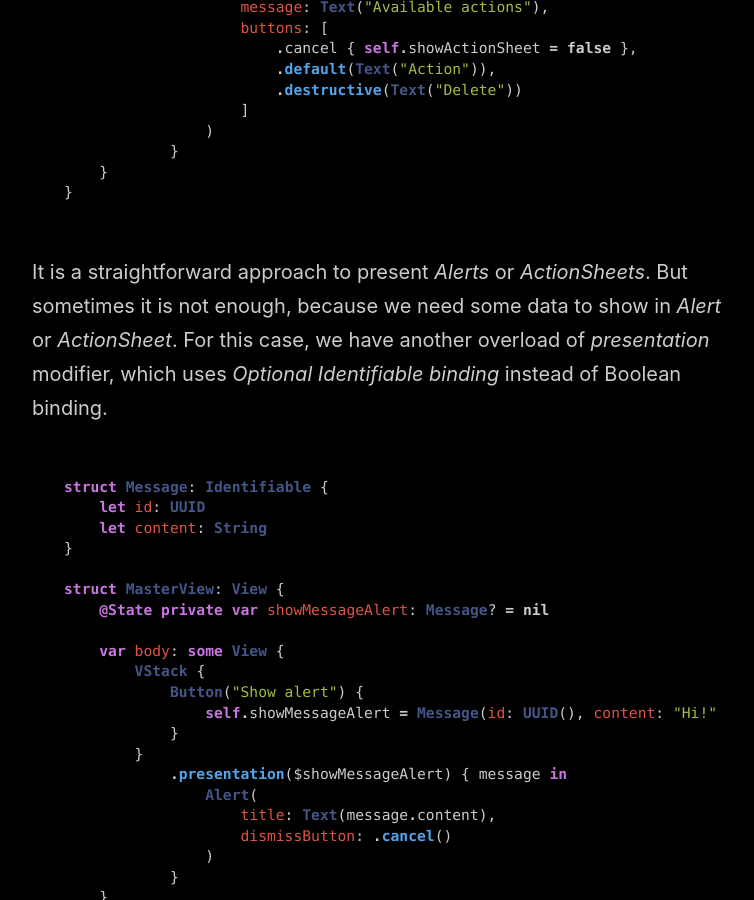
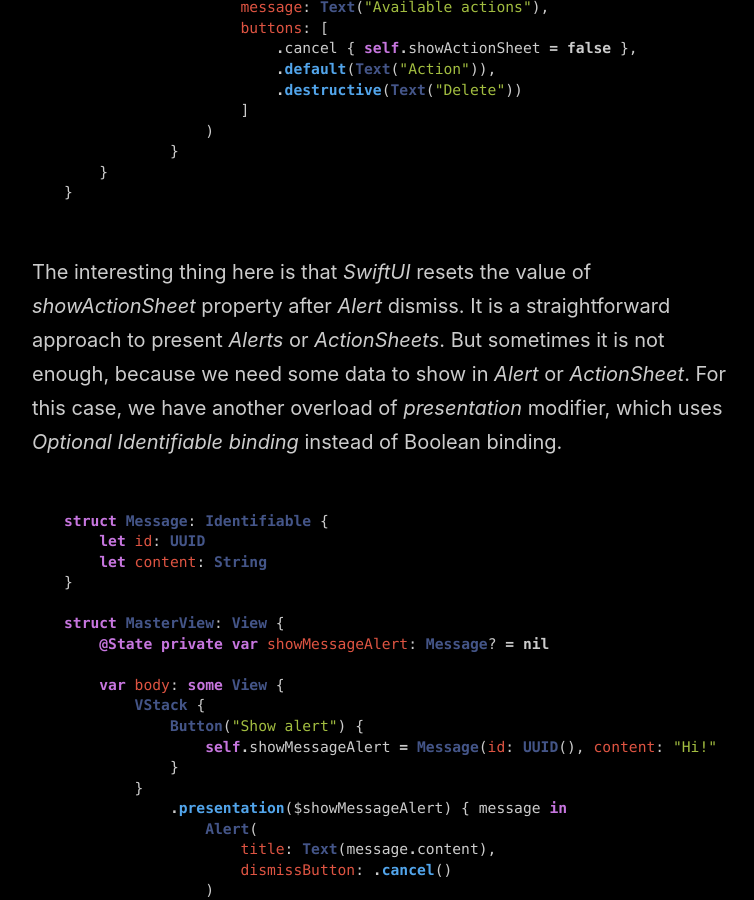
Before and after one commit to mecid/mecid.github.io, a Jekyll site: the page built from _posts/2019-07-24-alerts-actionsheets-modals-and-popovers-in-swiftui.md, in a window 1280 px wide and 900 px high, scrolled down 941 px. Shown: the whole window, without its empty margins (258-1012 px from the left). Built offline with Jekyll 4.4.1, drawn with Linux system fonts in a browser that asks for light colours.

Commit message:
Update 2019-07-24-alerts-actionsheets-modals-and-popovers-in-swiftui.md

````diff
--- a/_posts/2019-07-24-alerts-actionsheets-modals-and-popovers-in-swiftui.md
+++ b/_posts/2019-07-24-alerts-actionsheets-modals-and-popovers-in-swiftui.md
@@ -33,7 +33,7 @@ struct MasterView: View {
 }
 ```
 
-It is a straightforward approach to present *Alerts* or *ActionSheets*. But sometimes it is not enough, because we need some data to show in *Alert* or *ActionSheet*. For this case, we have another overload of *presentation* modifier, which uses *Optional Identifiable binding* instead of Boolean binding.
+The interesting thing here is that *SwiftUI* resets the value of *showActionSheet* property after *Alert* dismiss. It is a straightforward approach to present *Alerts* or *ActionSheets*. But sometimes it is not enough, because we need some data to show in *Alert* or *ActionSheet*. For this case, we have another overload of *presentation* modifier, which uses *Optional Identifiable binding* instead of Boolean binding.
 
 ```swift
 struct Message: Identifiable {
````
